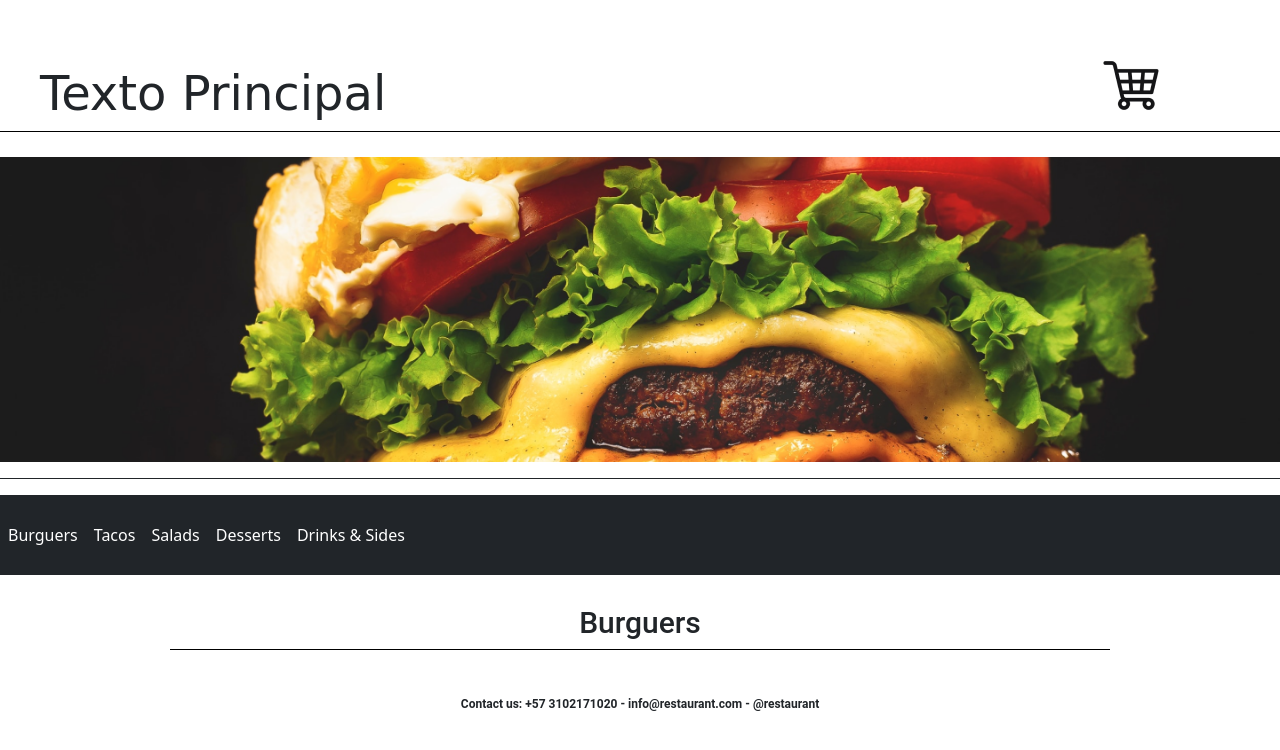
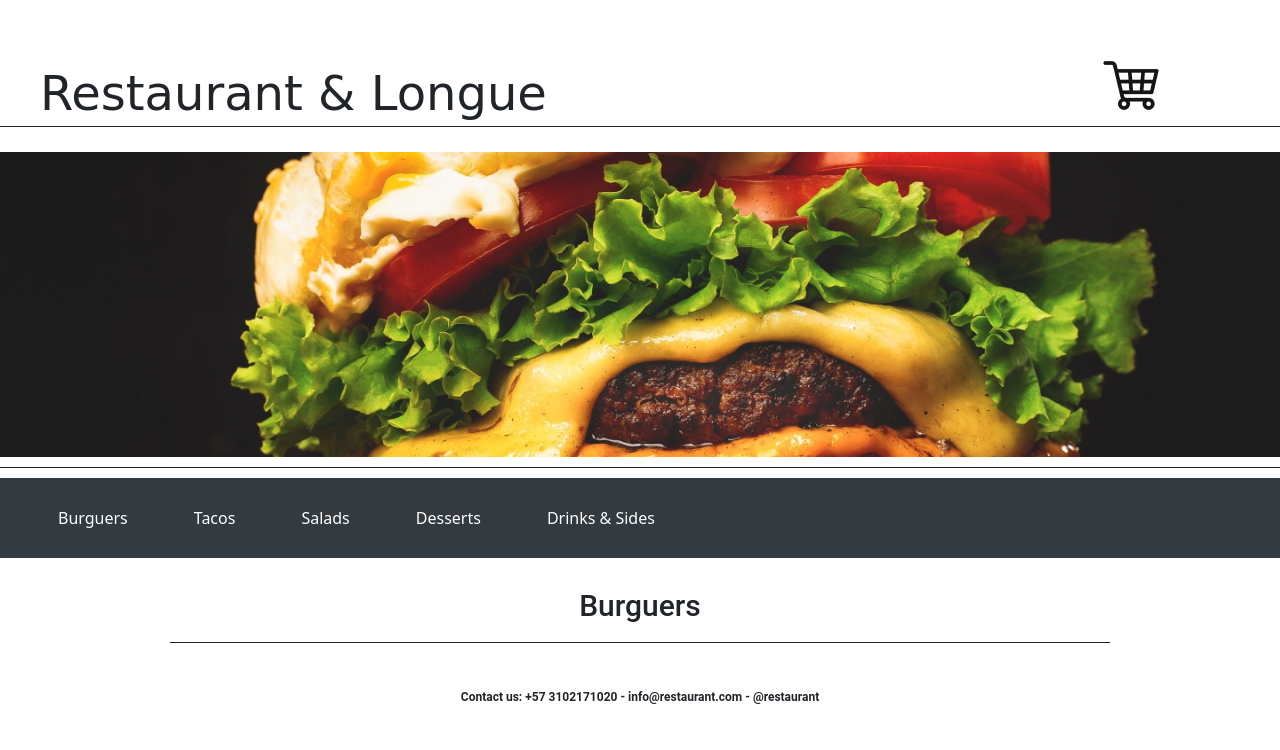
Before and after one commit to jocaballero/Parcial1Web, a plain HTML site: page index.html in a window 1280 px wide. Drawn offline with nearby package versions, Linux system fonts and the light colour scheme; no server answers; a web font is replaced by a local one.

Commit message:
Final Parte2

```diff
--- a/index.html
+++ b/index.html
@@ -2,6 +2,7 @@
 <html lang="en">
   <head>
     <title>Parcial 1 Web</title>
+    <meta name="viewport" content="width=device-width, initial-scale=1.0" />
     <link
       href="https://cdn.jsdelivr.net/npm/bootstrap@5.1.3/dist/css/bootstrap.min.css"
       rel="stylesheet"
@@ -15,26 +16,27 @@
     <div class="container-fluid">
       <div class="row">
         <div class="col-lg-12 d-none d-sm-block d-lg-none">
-          <img id="car" src="static/cart.png" alt="Cart." />
+          <img onclick="orderResume()" src="static/cart.png" alt="Cart." />
         </div>
       </div>
 
       <div id="mainTitle" class="row">
         <div class="col-lg-10 col-sm-12">
-          <h1 class="rochester">Texto Principal</h1>
+          <h1 class="rochester">Restaurant & Longue</h1>
         </div>
         <div class="col-lg-2 col-sm-12 d-none d-lg-block">
           <img id="cart" src="static/cart.png" alt="Cart." />
           <span id="cartItems"></span>
         </div>
       </div>
+      <hr id="titleHr" class="d-none d-lg-block" />
 
       <div class="row">
         <div class="col-12 d-none d-lg-block">
           <img id="banner" src="static/burgerBanner.png" alt="Burguer" />
         </div>
       </div>
-      <hr />
+      <hr class="d-none d-lg-block" />
 
       <div class="row">
         <div class="col-12 d-none d-lg-block">
@@ -66,9 +68,10 @@
 
       <div id="mainContent" class="row">
         <div class="col-lg-12">
-          <h1 id="foodTitle" class="text-center roboto">Burguers</h1>
+          <h1 id="foodTitle" class="text-center roboto d-none d-lg-block">Burguers</h1>
         </div>
       </div>
+      <hr class="foodHr d-none d-lg-block" />
 
       <div id="food">
         <div id="foodList" class="row justify-content-center"></div>
--- a/main.js
+++ b/main.js
@@ -59,6 +59,7 @@ fetch(url)
       showFood(drinks);
     };
 
+    cartIcon.onmouseover = () => (cartIcon.style.cursor = "pointer");
     cartIcon.onclick = () => {
       orderResume(cart);
     };
@@ -100,7 +101,7 @@ function addToCart(element, i) {
   }
 }
 
-function orderResume(cart) {
+function orderResume() {
   title.innerText = "ORDER DETAIL";
   const contents = document.querySelector("#foodList");
   contents.innerHTML = "";
@@ -166,10 +167,11 @@ function remove(i) {
 }
 
 function cancelO() {
-  if (confirm("Esta seguro?")) {
+  if (confirm("Are you sure about cancelling the order ?")) {
     cart.length = 0;
     orderResume(cart);
   }
+  document.querySelector("#cartItems").innerText = "";
 }
 
 function confirmO() {
--- a/styles.css
+++ b/styles.css
@@ -10,6 +10,13 @@
 
 hr {
   opacity: 1;
+  margin-bottom: 10px;
+  margin-top: 10px;
+}
+
+#titleHr {
+  margin-top: -5px;
+  margin-bottom: 25px;
 }
 
 .roboto {
@@ -53,10 +60,9 @@ hr {
 }
 
 #mainTitle {
-  border-bottom: 1px solid black;
   margin-top: 45px;
   padding-left: 40px;
-  margin-bottom: 25px;
+  margin-bottom: 0px;
 }
 
 #mainContent {
@@ -64,9 +70,18 @@ hr {
 }
 
 #food {
-  border-top: 1px solid black;
   margin-left: 170px;
   margin-right: 170px;
+}
+
+.foodHr {
+  margin-left: 170px;
+  margin-right: 170px;
+}
+
+#mobileNav {
+  margin: 0px 200px 0px 0px;
+  background-color: black;
 }
 
 .container-fluid {
@@ -100,6 +115,15 @@ hr {
 
 .navbar {
   height: 80px;
+  background-color: #333a40 !important;
+}
+
+.nav-link {
+  margin-right: 50px;
+}
+
+.navbar-nav {
+  margin-left: 50px;
 }
 
 #orderTable {
```
